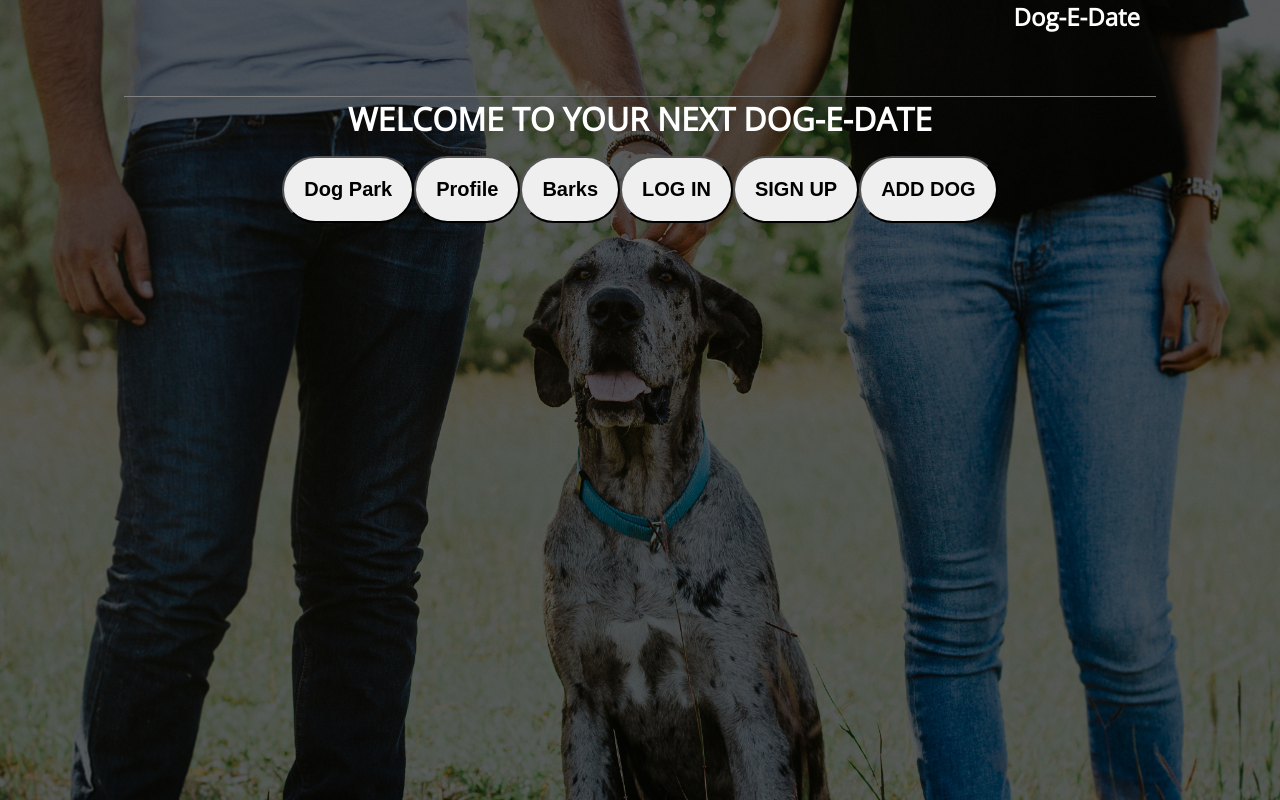
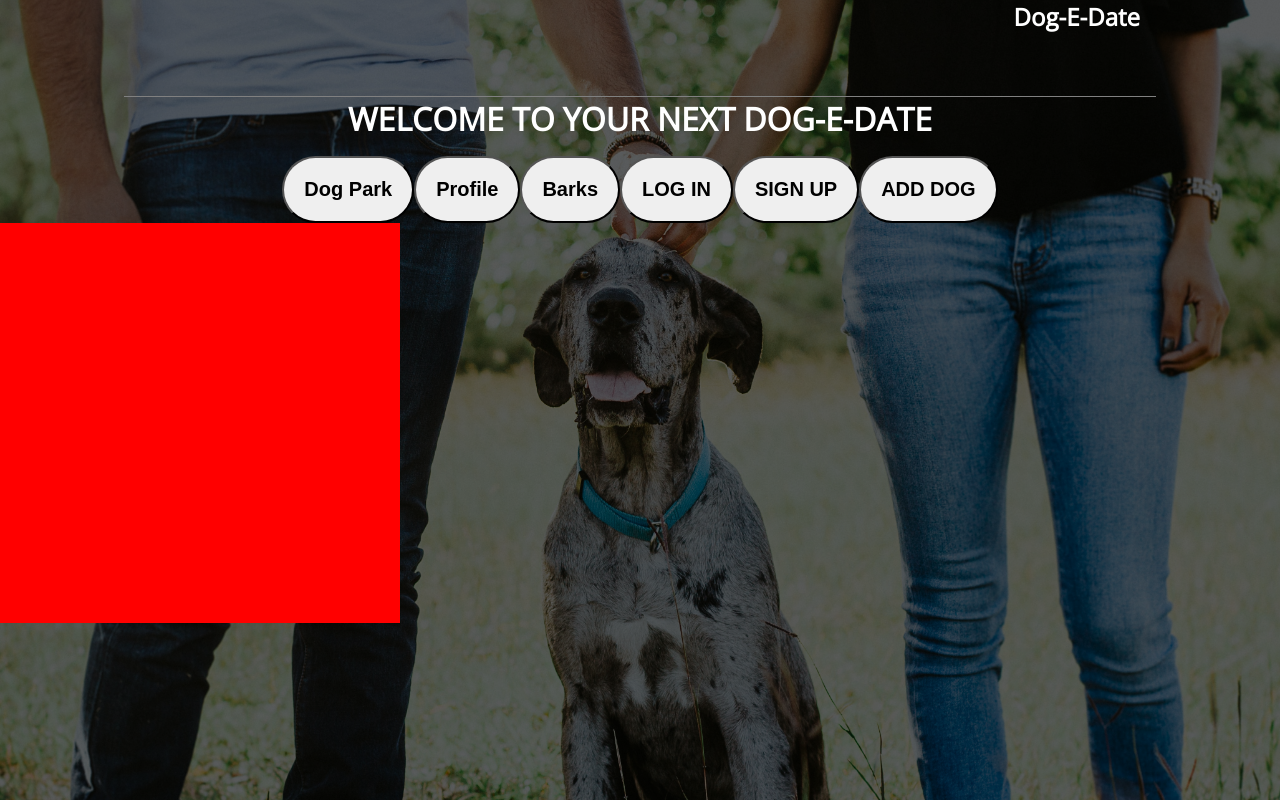
Before and after one commit to secondaryfun/dog-e-date-web, a React (Create React App) app in the folder dog-e-date-app/: page /kennel in a window 1280 px wide. Built offline with nearby package versions, Linux system fonts and the light colour scheme; no server answers.

Commit message:
added kennel component

```diff
--- a/dog-e-date-app/src/App.js
+++ b/dog-e-date-app/src/App.js
@@ -1,13 +1,14 @@
 import React, { Component } from 'react';
 import './App.css';
 import { Route, Link } from "react-router-dom";
-// import "bootstrap/dist/css/bootstrap.min.css";
+  // import "bootstrap/dist/css/bootstrap.min.css";
 import AddDog from "./components/AddDog";
 import Login from "./components/Login.js";
 import DogPark from "./components/DogPark.js";
 import AddUser from "./components/AddUser.js"
 import Barks from "./components/Barks.js"
 import GetFormData from './FormData'
+import Kennel from "./components/Kennel.js"
 
 let dogList = [
   {
@@ -52,7 +53,9 @@ class App extends Component {
       imgs: [],
       dogList: [],
       inputError: false,
-      user: {},
+      user: {
+        username: "secondaryfun"
+      },
       loginAttempt: {}
     }
   }
@@ -95,10 +98,12 @@ class App extends Component {
       this.setState({ submitFormSuccessful: false })
     })
   }
+
   // checkPassword = () {
   //   formPassword = this.state.loginAttempt.checkPassword
   //   userPass = this.state.user.
   // }
+
   render() {
     return (
       <div className="body-wrapper">
@@ -148,6 +153,7 @@ class App extends Component {
             <Route
               path="/dog-park/"
               render={() => (
+
                 // null
                 <DogPark user={this.state.user} />
               )}
@@ -155,8 +161,9 @@ class App extends Component {
             <Route
               path="/kennel/"
               render={() => (
-                null
-                // <Kennel userInfo={this.state.userInfo} />
+
+                <Kennel user={this.state.user} />
+
               )}
             />
             <Route
--- /dev/null
+++ b/dog-e-date-app/src/components/Kennel.css
@@ -0,0 +1,6 @@
+.profile{
+  display: flex;
+  height: 400px;
+  width: 400px;
+  background-color: red;
+}
--- /dev/null
+++ b/dog-e-date-app/src/components/Kennel.js
@@ -0,0 +1,25 @@
+import React, { Component } from 'react';
+import './Kennel.css'
+
+export default class Kennel extends Component {
+  constructor(props){
+    super(props)
+
+    this.state = {}
+
+  }
+
+  render() {
+    console.log(this.props.username)
+    return(
+      <div className="profile">
+        <div className="hero-photo">
+          <div className="sidekick-photo">
+
+          </div>
+        </div>
+      </div>
+    )
+  }
+
+}
```
